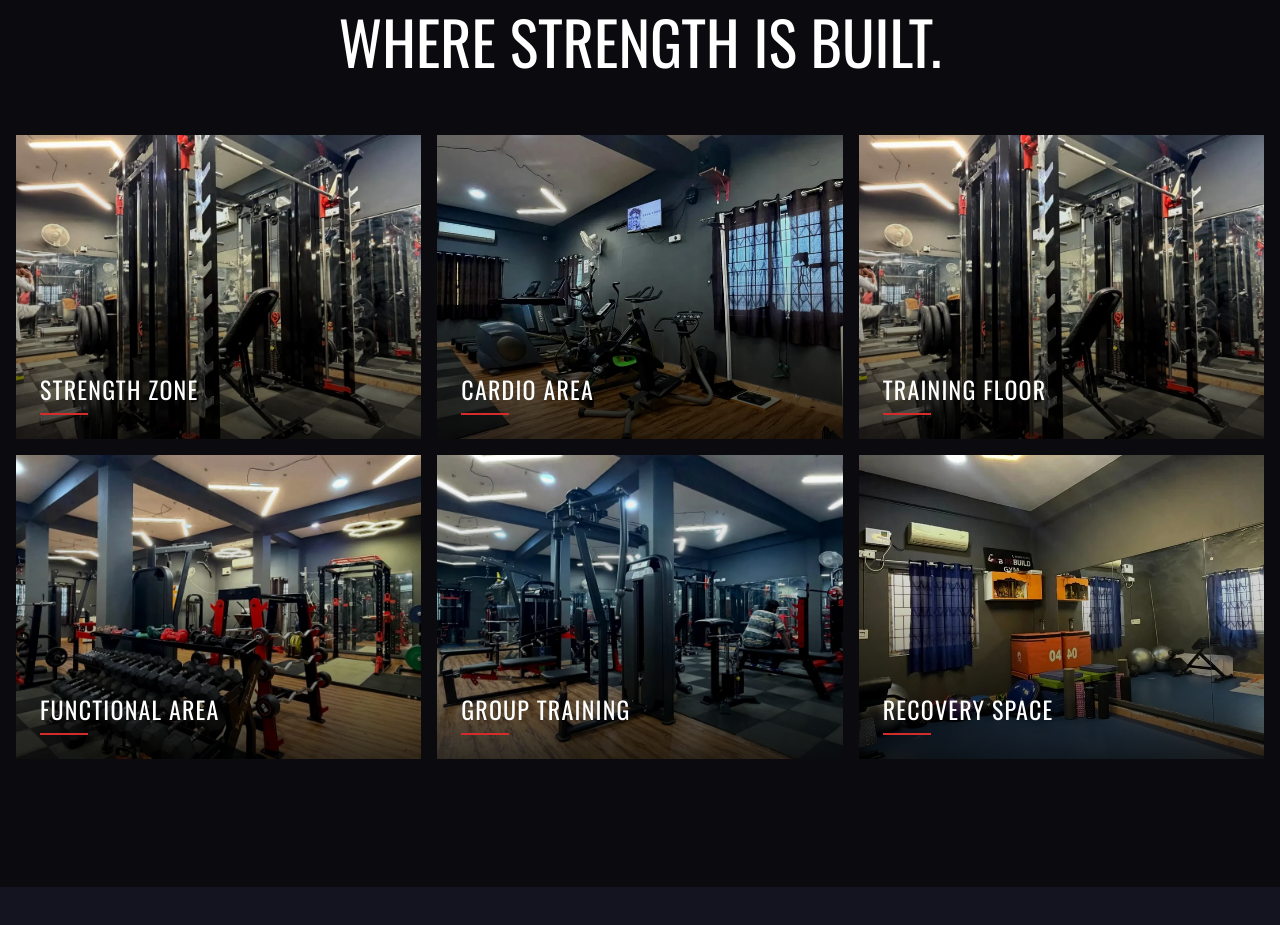
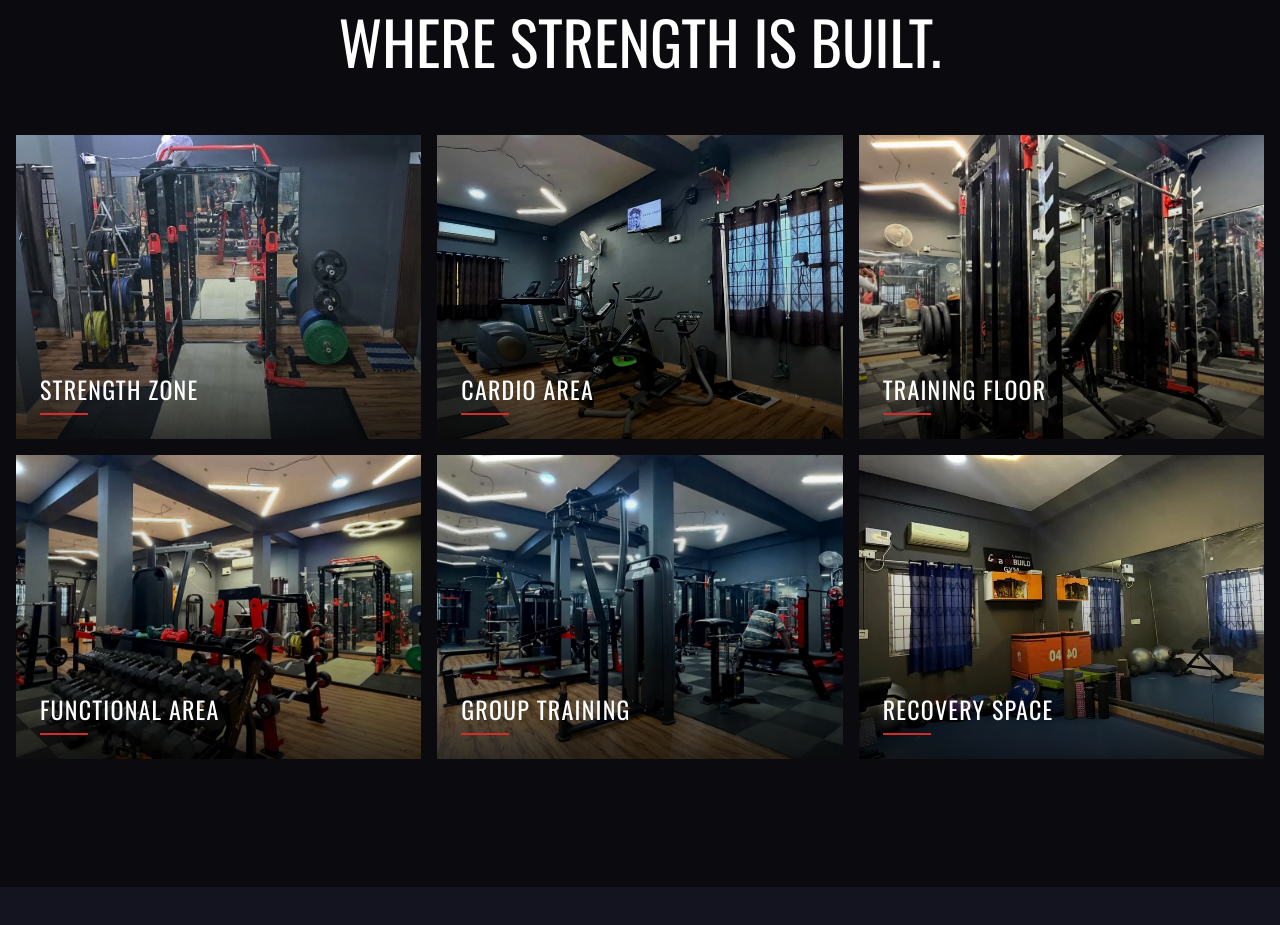
Before and after one commit to mohanvinayagam/rebuild-fitness-studio, a React (Vite) app: page / in a window 1280 px wide. Shown: the part 4240-5165 px from the top of the page. Built offline with nearby package versions, Linux system fonts and the light colour scheme; the HTML template or start-up script is replaced by a standard one.

Commit message:
Add strength zone photo to Facilities section

```diff
--- a/src/components/Facilities.jsx
+++ b/src/components/Facilities.jsx
@@ -10,7 +10,7 @@ const stagger = {
 };
 
 const facilities = [
-  { title: 'Strength Zone', image: '/images/training.webp', alt: 'Strength training zone at Rebuild Fitness Studio' },
+  { title: 'Strength Zone', image: '/images/strength-zone.webp', alt: 'Strength zone with power cage and weights at Rebuild Fitness Studio' },
   { title: 'Cardio Area', image: '/images/cardio.webp', alt: 'Cardio area at Rebuild Fitness Studio' },
   { title: 'Training Floor', image: '/images/training.webp', alt: 'Training floor at Rebuild Fitness Studio Chromepet' },
   { title: 'Functional Area', image: '/images/functional.webp', alt: 'Functional training area at Rebuild Fitness Studio' },
```
Also changed, not shown: public/images/strength-zone.webp (added).
